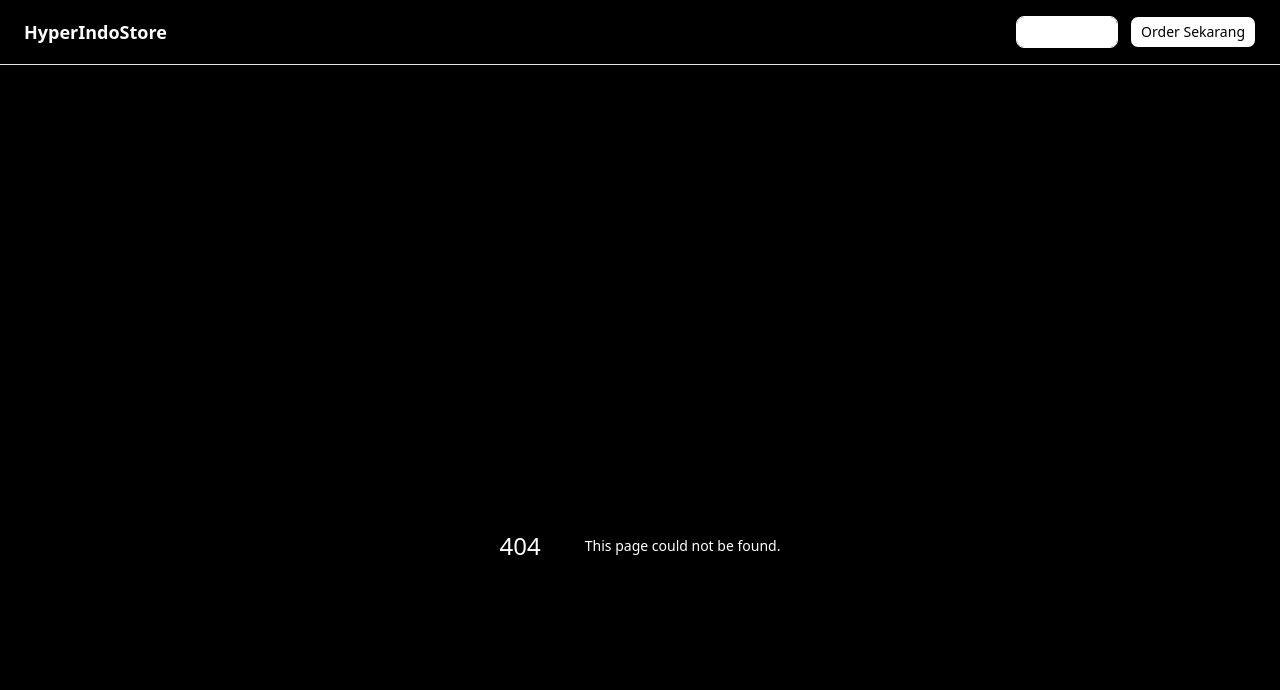
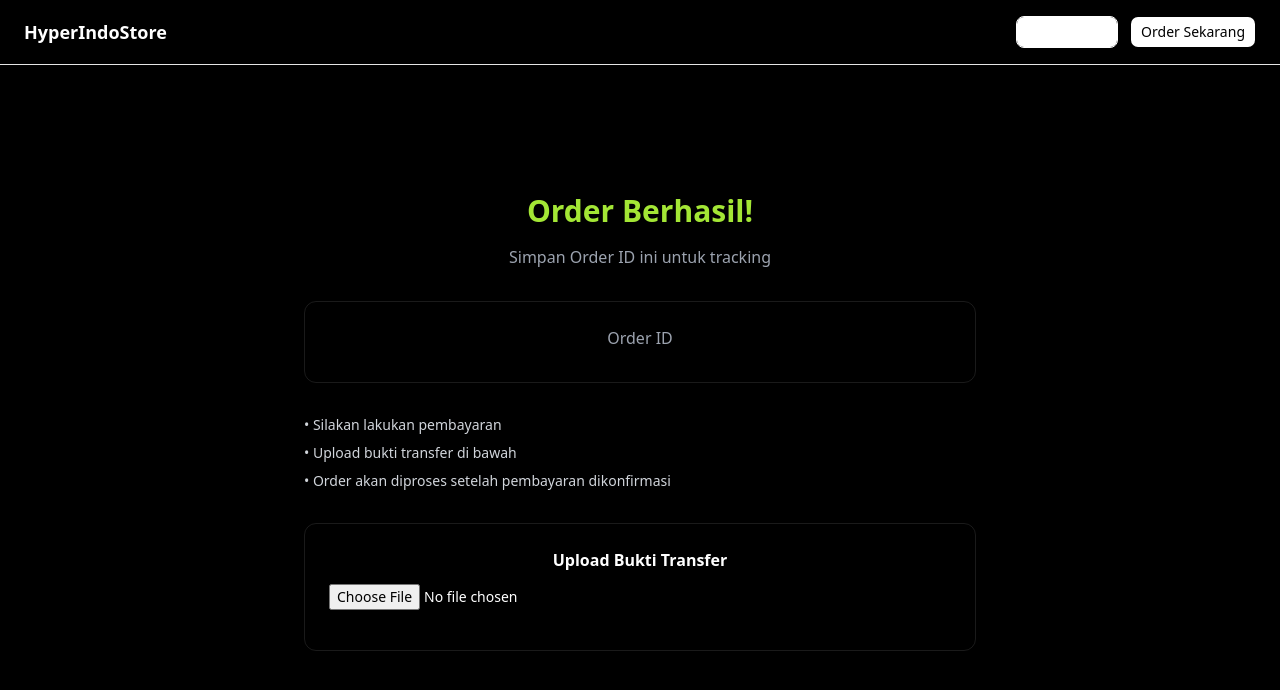
Before and after one commit to DaffaAudyaPramana/game-service-marketplace, a Next.js app in the folder game-service-frontend/: page /checkout/success in a window 1280 px wide. Before the commit this address had no page. Shown: the top 690 px of the page. Built offline with nearby package versions, Linux system fonts and the light colour scheme.

Commit message:
add success page after checkout

```diff
--- /dev/null
+++ b/game-service-frontend/src/app/checkout/success/page.tsx
@@ -0,0 +1,58 @@
+"use client";
+
+import { useSearchParams } from "next/navigation";
+
+export default function SuccessPage() {
+  const params = useSearchParams();
+  const orderId = params.get("orderId");
+
+  return (
+    <main className="bg-black text-white min-h-screen px-6 py-12">
+      <div className="max-w-2xl mx-auto text-center">
+
+        {/* HEADER */}
+        <h1 className="text-3xl font-bold mb-4 text-lime-400">
+          Order Berhasil!
+        </h1>
+
+        <p className="text-gray-400 mb-8">
+          Simpan Order ID ini untuk tracking
+        </p>
+
+        {/* ORDER ID */}
+        <div className="p-6 border border-white/10 rounded-xl mb-8">
+          <p className="text-gray-400 mb-2">Order ID</p>
+          <p className="text-xl font-bold text-lime-400">
+            {orderId}
+          </p>
+        </div>
+
+        {/* INFO */}
+        <div className="text-left mb-8 space-y-2 text-sm text-gray-300">
+          <p>• Silakan lakukan pembayaran</p>
+          <p>• Upload bukti transfer di bawah</p>
+          <p>• Order akan diproses setelah pembayaran dikonfirmasi</p>
+        </div>
+
+        {/* 🔥 PLACEHOLDER UPLOAD */}
+        <div className="p-6 border border-white/10 rounded-xl">
+
+          <p className="mb-3 font-semibold">
+            Upload Bukti Transfer
+          </p>
+
+          <input
+            type="file"
+            className="w-full mb-4 text-sm"
+          />
+
+          {/* <button className="w-full bg-white/10 py-3 rounded">
+            Upload (Coming Soon)
+          </button> */}
+
+        </div>
+
+      </div>
+    </main>
+  );
+}
```
